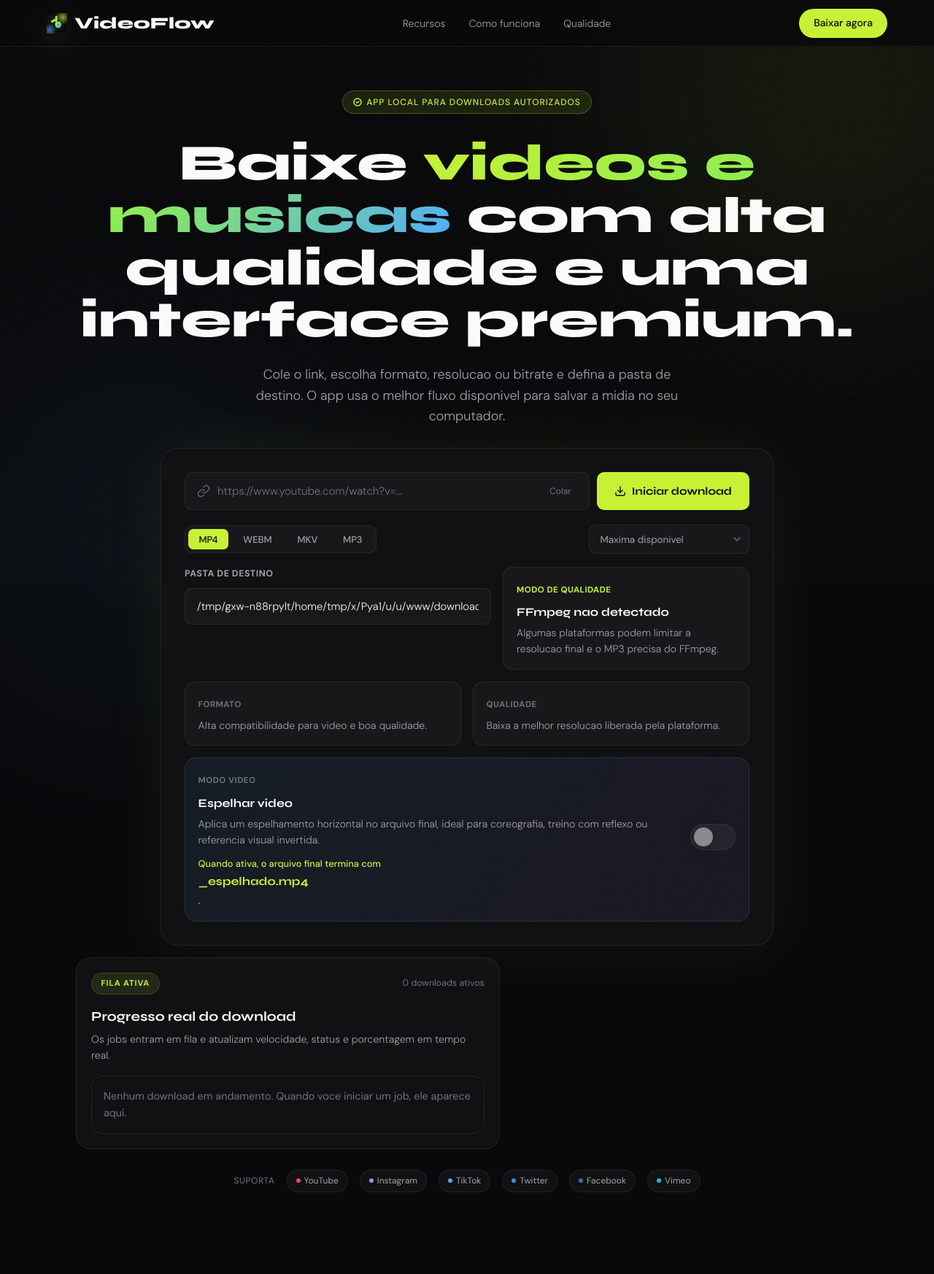
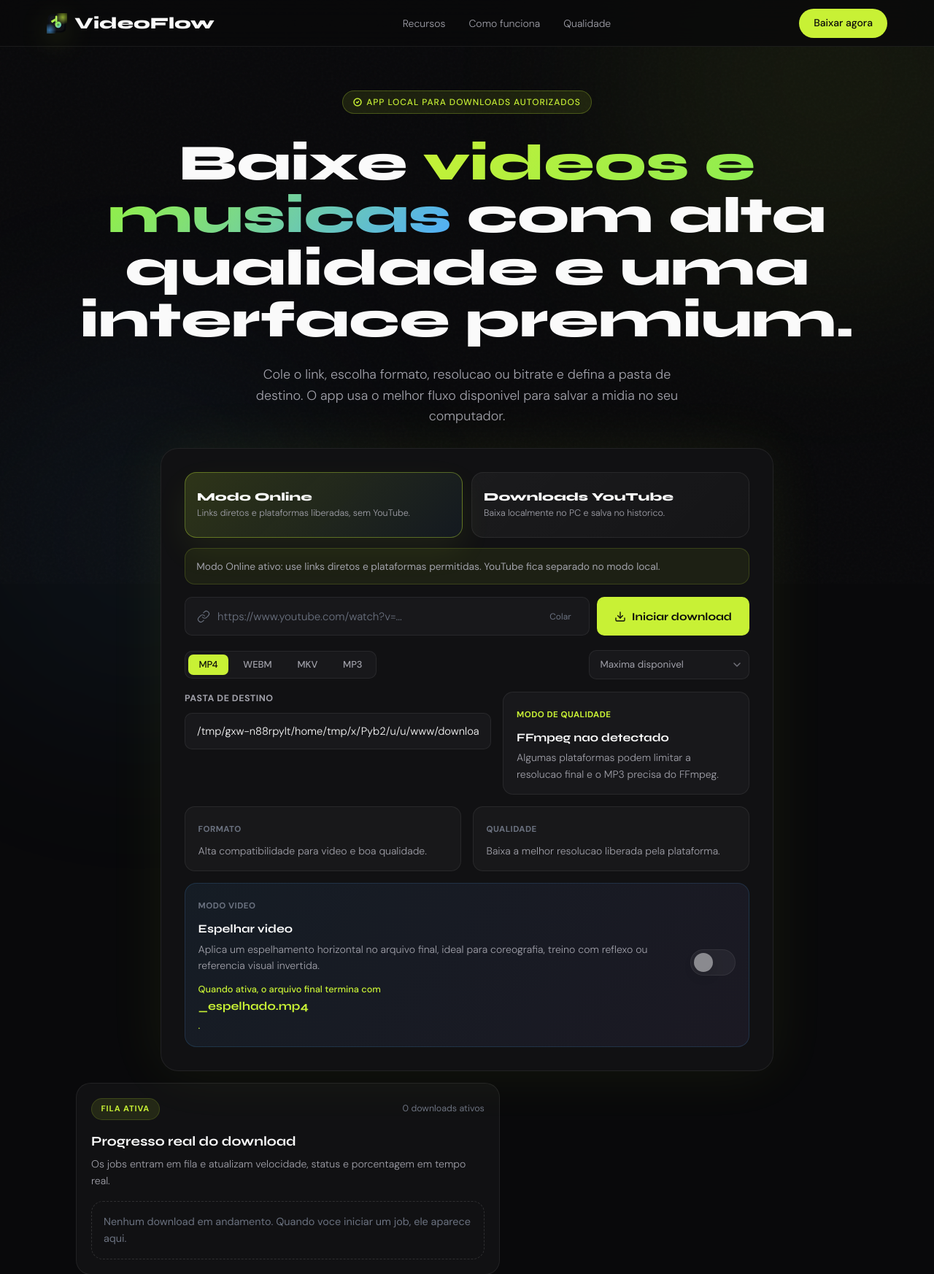
Before and after one commit to EduardoyuTA/DonwloadVideosDuh, a Flask app: page / in a window 1280 px wide. Shown: the top 1746 px of the page at 73% size. Run offline with Flask 3, Linux system fonts and the light colour scheme; data that the repository does not hold is empty; some libraries are stand-ins or nearby versions.

Commit message:
Split online and local YouTube download modes

```diff
--- a/app.py
+++ b/app.py
@@ -19,6 +19,7 @@ from downloader import (
     download_video,
     extract_video_preview,
     get_quality_options_for_format,
+    is_youtube_url,
 )
 
 RESOURCE_DIR = Path(getattr(sys, "_MEIPASS", Path(__file__).resolve().parent))
@@ -62,6 +63,7 @@ else:
     RELATIVE_OUTPUT_BASE_DIR = INSTALL_DIR
 
 SUPPORTED_FORMATS = {item["value"] for item in FORMAT_OPTIONS}
+SUPPORTED_DOWNLOAD_MODES = {"online", "youtube"}
 SUPPORTED_QUALITIES_BY_FORMAT = {
     format_choice: {item["value"] for item in quality_options}
     for format_choice, quality_options in QUALITY_OPTIONS_BY_FORMAT.items()
@@ -166,16 +168,39 @@ def normalize_flag(payload: dict[str, object], key: str) -> bool:
     return str(value or "").strip().lower() in {"1", "true", "on", "yes", "sim"}
 
 
+def normalize_download_mode(payload: dict[str, object]) -> str:
+    return normalize_choice(payload, "download_mode", "online")
+
+
 def validate_download_inputs(
     *,
     video_url: str,
     format_choice: str,
     quality_choice: str,
+    download_mode: str = "online",
     add_bpm_intro: bool = False,
     mirror_video: bool = False,
 ) -> str | None:
     if not is_valid_url(video_url):
         return "Informe um link valido com http:// ou https://."
+
+    if download_mode not in SUPPORTED_DOWNLOAD_MODES:
+        return "Escolha um modo de download suportado."
+
+    if download_mode == "online" and is_youtube_url(video_url):
+        return (
+            "Modo Online nao baixa links do YouTube. Use o modo Downloads YouTube "
+            "no app local para baixar esse tipo de link."
+        )
+
+    if download_mode == "youtube":
+        if HOSTED_MODE:
+            return (
+                "Downloads do YouTube precisam ser feitos no app local do PC. "
+                "Abra o iniciar_app.bat e use o modo Downloads YouTube."
+            )
+        if not is_youtube_url(video_url):
+            return "O modo Downloads YouTube aceita apenas links do YouTube."
 
     if format_choice not in SUPPORTED_FORMATS:
         return "Escolha um formato suportado."
@@ -212,6 +237,7 @@ def build_page_context(**overrides: object) -> dict[str, object]:
         "video_url": "",
         "output_dir": str(DEFAULT_DOWNLOAD_DIR),
         "format_choice": "mp4",
+        "download_mode": "online",
         "quality_choice": "best",
         "format_options": FORMAT_OPTIONS,
         "quality_options": get_quality_options_for_format("mp4"),
@@ -220,6 +246,7 @@ def build_page_context(**overrides: object) -> dict[str, object]:
         "add_bpm_intro": False,
         "mirror_video": False,
         "hosted_mode": HOSTED_MODE,
+        "local_youtube_available": not HOSTED_MODE,
         "static_version": static_version,
         "success": None,
         "notice": None,
@@ -230,6 +257,11 @@ def build_page_context(**overrides: object) -> dict[str, object]:
     context.update(overrides)
 
     format_choice = str(context.get("format_choice") or "mp4").strip().lower()
+    download_mode = str(context.get("download_mode") or "online").strip().lower()
+    if download_mode not in SUPPORTED_DOWNLOAD_MODES:
+        context["download_mode"] = "online"
+    else:
+        context["download_mode"] = download_mode
     quality_options = get_quality_options_for_format(format_choice)
     supported_qualities = {item["value"] for item in quality_options}
     if str(context.get("quality_choice") or "") not in supported_qualities:
@@ -280,6 +312,7 @@ def index() -> str:
 def api_preview() -> tuple[object, int] | object:
     payload = get_request_payload()
     video_url = normalize_video_url(payload.get("video_url"))
+    download_mode = normalize_download_mode(payload)
     format_choice = normalize_choice(payload, "format_choice", "mp4")
     quality_choice = normalize_choice(payload, "quality_choice", "best")
     add_bpm_intro = normalize_flag(payload, "add_bpm_intro")
@@ -289,6 +322,7 @@ def api_preview() -> tuple[object, int] | object:
         video_url=video_url,
         format_choice=format_choice,
         quality_choice=quality_choice,
+        download_mode=download_mode,
         add_bpm_intro=add_bpm_intro,
         mirror_video=mirror_video,
     )
@@ -313,6 +347,7 @@ def api_preview() -> tuple[object, int] | object:
 def api_create_download() -> tuple[object, int] | object:
     payload = get_request_payload()
     video_url = normalize_video_url(payload.get("video_url"))
+    download_mode = normalize_download_mode(payload)
     format_choice = normalize_choice(payload, "format_choice", "mp4")
     quality_choice = normalize_choice(payload, "quality_choice", "best")
     add_bpm_intro = normalize_flag(payload, "add_bpm_intro")
@@ -326,6 +361,7 @@ def api_create_download() -> tuple[object, int] | object:
         video_url=video_url,
         format_choice=format_choice,
         quality_choice=quality_choice,
+        download_mode=download_mode,
         add_bpm_intro=add_bpm_intro,
         mirror_video=mirror_video,
     )
@@ -338,6 +374,7 @@ def api_create_download() -> tuple[object, int] | object:
         output_dir=resolved_output_dir,
         format_choice=format_choice,
         quality_choice=quality_choice,
+        download_mode=download_mode,
         add_bpm_intro=add_bpm_intro,
         mirror_video=mirror_video,
         preview=preview,
@@ -392,6 +429,7 @@ def api_clear_history() -> object:
 def download() -> tuple[str, int] | str:
     payload = get_request_payload()
     video_url = normalize_video_url(payload.get("video_url"))
+    download_mode = normalize_download_mode(payload)
     output_dir_input = str(payload.get("output_dir") or "").strip()
     format_choice = normalize_choice(payload, "format_choice", "mp4")
     quality_choice = normalize_choice(payload, "quality_choice", "best")
@@ -403,6 +441,7 @@ def download() -> tuple[str, int] | str:
         output_dir=output_dir_input or str(DEFAULT_DOWNLOAD_DIR),
         format_choice=format_choice,
         quality_choice=quality_choice,
+        download_mode=download_mode,
         add_bpm_intro=add_bpm_intro,
         mirror_video=mirror_video,
     )
@@ -411,6 +450,7 @@ def download() -> tuple[str, int] | str:
         video_url=video_url,
         format_choice=format_choice,
         quality_choice=quality_choice,
+        download_mode=download_mode,
         add_bpm_intro=add_bpm_intro,
         mirror_video=mirror_video,
     )
--- a/download_manager.py
+++ b/download_manager.py
@@ -219,6 +219,7 @@ class DownloadManager:
         output_dir: Path,
         format_choice: str,
         quality_choice: str,
+        download_mode: str = "online",
         add_bpm_intro: bool = False,
         mirror_video: bool = False,
         preview: dict[str, object] | None = None,
@@ -241,6 +242,7 @@ class DownloadManager:
             "output_dir": str(output_dir),
             "format_choice": format_choice,
             "quality_choice": quality_choice,
+            "download_mode": download_mode,
             "add_bpm_intro": add_bpm_intro,
             "mirror_video": mirror_video,
             "selection_summary": selection_summary,
@@ -405,6 +407,7 @@ class DownloadManager:
             "duration_label": result.get("duration_label") or job.get("duration_label"),
             "selection_summary": str(result["selection_summary"]),
             "notice": result.get("notice"),
+            "download_mode": str(job.get("download_mode") or "online"),
             "completed_at": completed_at,
         }
         self._update_job(job_id, **completed_job)
@@ -423,6 +426,7 @@ class DownloadManager:
                 "completed_at": completed_at,
                 "format_choice": str(job["format_choice"]),
                 "quality_choice": str(job["quality_choice"]),
+                "download_mode": str(job.get("download_mode") or "online"),
                 "add_bpm_intro": bool(job.get("add_bpm_intro")),
                 "mirror_video": bool(job.get("mirror_video")),
             }
--- a/static/app.js
+++ b/static/app.js
@@ -2,6 +2,9 @@ const toast = document.getElementById("toast");
 const toastMsg = document.getElementById("toastMsg");
 const pasteBtn = document.getElementById("pasteBtn");
 const formatChoiceInput = document.getElementById("formatChoice");
+const downloadModeInput = document.getElementById("downloadMode");
+const modeTabs = document.querySelectorAll(".mode-tab");
+const modeAlert = document.getElementById("modeAlert");
 const formatTabs = document.querySelectorAll(".tab");
 const formatHelp = document.getElementById("formatHelp");
 const qualityHelp = document.getElementById("qualityHelp");
@@ -52,6 +55,7 @@ const appConfig = (() => {
   }
 })();
 const isHostedMode = appConfig.hosted_mode === true;
+const isLocalYoutubeAvailable = appConfig.local_youtube_available === true;
 const qualityOptionsByFormat = (() => {
   if (!qualityOptionsData) {
     return {};
@@ -80,6 +84,7 @@ const state = {
   qualityChoices: { ...defaultQualityChoices },
   addBpmIntro: false,
   mirrorVideo: false,
+  downloadMode: downloadModeInput ? downloadModeInput.value : "online",
 };
 
 function buildRestartRequiredMessage(featureLabel) {
@@ -188,6 +193,58 @@ function isValidUrl(value) {
   }
 }
 
+function getUrlHostname(value) {
+  try {
+    return new URL(normalizeVideoUrl(value)).hostname.toLowerCase();
+  } catch {
+    return "";
+  }
+}
+
+function isYoutubeUrl(value) {
+  const hostname = getUrlHostname(value);
+  return hostname === "youtu.be" || hostname.endsWith(".youtube.com");
+}
+
+function getModeValidationMessage(payload = currentPayload()) {
+  if (!isValidUrl(payload.video_url)) {
+    return "";
+  }
+
+  if (payload.download_mode === "online" && isYoutubeUrl(payload.video_url)) {
+    return "Modo Online nao baixa links do YouTube. Selecione Downloads YouTube no app local do PC.";
+  }
+
+  if (payload.download_mode === "youtube" && !isLocalYoutubeAvailable) {
+    return "Downloads YouTube precisam do app local rodando no PC. Abra o iniciar_app.bat e use esse modo por la.";
+  }
+
+  if (payload.download_mode === "youtube" && !isYoutubeUrl(payload.video_url)) {
+    return "O modo Downloads YouTube aceita apenas links do YouTube.";
+  }
+
+  return "";
+}
+
+function modeHelperMessage(mode = state.downloadMode) {
+  if (mode === "youtube") {
+    return isLocalYoutubeAvailable
+      ? "Modo YouTube local ativo: o download roda neste PC e entra no historico do app."
+      : "Modo YouTube disponivel apenas no app local do PC. No site online, use links diretos que nao sejam YouTube.";
+  }
+
+  return "Modo Online ativo: use links diretos e plataformas permitidas. YouTube fica separado no modo local.";
+}
+
+function renderModeAlert(message = modeHelperMessage()) {
+  if (!modeAlert) {
+    return;
+  }
+
+  modeAlert.hidden = !message;
+  modeAlert.textContent = message;
+}
+
 function formatLocalDate(isoDate) {
   if (!isoDate) {
     return "--";
@@ -209,6 +266,7 @@ function currentPayload() {
   return {
     video_url: normalizeVideoUrl(videoUrlInput ? videoUrlInput.value : ""),
     output_dir: !isHostedMode && outputDirInput ? outputDirInput.value.trim() : "",
+    download_mode: downloadModeInput ? downloadModeInput.value : state.downloadMode,
     format_choice: activeFormat,
     quality_choice: qualitySelect ? qualitySelect.value : "best",
     mirror_video:
@@ -248,6 +306,7 @@ function getPreviewKey(payload = currentPayload()) {
   return [
     payload.video_url,
     payload.format_choice,
+    payload.download_mode,
     payload.quality_choice,
     payload.mirror_video,
     payload.add_bpm_intro,
@@ -263,6 +322,7 @@ function savePreferences() {
   state.qualityChoices[payload.format_choice] = payload.quality_choice;
   const preferenceData = {
     format_choice: payload.format_choice,
+    download_mode: payload.download_mode,
     quality_choice: payload.quality_choice,
     quality_choices: state.qualityChoices,
     add_bpm_intro: state.addBpmIntro,
@@ -278,12 +338,16 @@ function savePreferences() {
 
 function loadPreferences() {
   if (!window.localStorage) {
+    syncFormatState(formatChoiceInput ? formatChoiceInput.value : "mp4");
+    syncDownloadModeState(state.downloadMode);
     return;
   }
 
   try {
     const raw = localStorage.getItem(STORAGE_KEY);
     if (!raw) {
+      syncFormatState(formatChoiceInput ? formatChoiceInput.value : "mp4");
+      syncDownloadModeState(state.downloadMode);
       return;
     }
 
@@ -315,6 +379,9 @@ function loadPreferences() {
         mirrorVideoCheckbox.checked = data.mirror_video;
       }
     }
+    if (typeof data.download_mode === "string") {
+      state.downloadMode = data.download_mode;
+    }
 
     const initialFormat =
       typeof data.format_choice === "string"
@@ -332,6 +399,7 @@ function loadPreferences() {
 
     if (typeof data.format_choice === "string") {
       syncFormatState(data.format_choice);
+      syncDownloadModeState(state.downloadMode);
       return;
     }
   } catch {
@@ -339,6 +407,7 @@ function loadPreferences() {
   }
 
   syncFormatState(formatChoiceInput ? formatChoiceInput.value : "mp4");
+  syncDownloadModeState(state.downloadMode);
 }
 
 function setPreviewLoading() {
@@ -451,6 +520,20 @@ async function requestPreview({ force = false, silent = false } = {}) {
     return null;
   }
 
+  const modeMessage = getModeValidationMessage(payload);
+  if (modeMessage) {
+    state.preview = null;
+    state.previewKey = null;
+    renderPreviewError(modeMessage);
+    renderModeAlert(modeMessage);
+    if (!silent) {
+      showToast(modeMessage);
+    }
+    return null;
+  }
+
+  renderModeAlert(modeHelperMessage(payload.download_mode));
+
   const previewKey = getPreviewKey(payload);
   if (!force && state.previewKey === previewKey && state.preview) {
     renderPreview(state.preview);
@@ -494,6 +577,15 @@ function schedulePreview(delay = 700) {
   clearTimeout(state.previewTimer);
   if (!videoUrlInput || !isValidUrl(videoUrlInput.value.trim())) {
     clearPreview();
+    renderModeAlert(modeHelperMessage());
+    return;
+  }
+
+  const payload = currentPayload();
+  const modeMessage = getModeValidationMessage(payload);
+  if (modeMessage) {
+    renderPreviewError(modeMessage);
+    renderModeAlert(modeMessage);
     return;
   }
 
@@ -531,6 +623,23 @@ function syncMusicOptionState(format) {
   }
 
   bpmIntroCheckbox.checked = false;
+}
+
+function syncDownloadModeState(mode) {
+  const normalizedMode = mode === "youtube" ? "youtube" : "online";
+  state.downloadMode = normalizedMode;
+
+  if (downloadModeInput) {
+    downloadModeInput.value = normalizedMode;
+  }
+
+  modeTabs.forEach((tab) => {
+    const isActive = tab.dataset.downloadMode === normalizedMode;
+    tab.classList.toggle("active", isActive);
+    tab.setAttribute("aria-pressed", isActive ? "true" : "false");
+  });
+
+  renderModeAlert(modeHelperMessage(normalizedMode));
 }
 
 function syncVideoOptionState(format) {
@@ -706,6 +815,8 @@ function historyThumbMarkup(entry) {
 }
 
 function renderHistoryItem(entry) {
+  const modeLabel =
+    entry.download_mode === "youtube" ? "YouTube local" : "Online";
   const pathMarkup =
     !isHostedMode && entry.file_path
       ? `<div class="history-path">${escapeHtml(entry.file_path)}</div>`
@@ -720,7 +831,7 @@ function renderHistoryItem(entry) {
         ${historyThumbMarkup(entry)}
         <div class="history-copy">
           <h4 class="history-title">${escapeHtml(entry.title)}</h4>
-          <p class="history-subtitle">${escapeHtml(entry.platform_label || "Link")} - ${escapeHtml(entry.selection_summary || "--")}</p>
+          <p class="history-subtitle">${escapeHtml(entry.platform_label || "Link")} - ${escapeHtml(entry.selection_summary || "--")} - ${escapeHtml(modeLabel)}</p>
           <div class="history-meta">
             <span class="job-pill">${escapeHtml(entry.duration_label || "Duracao indisponivel")}</span>
             <span class="job-pill">${escapeHtml(formatLocalDate(entry.completed_at))}</span>
@@ -838,6 +949,14 @@ async function handleDownloadSubmit(event) {
     videoUrlInput.value = payload.video_url;
   }
 
+  const modeMessage = getModeValidationMessage(payload);
+  if (modeMessage) {
+    renderPreviewError(modeMessage);
+    renderModeAlert(modeMessage);
+    showToast(modeMessage);
+    return;
+  }
+
   savePreferences();
   const preview =
     state.previewKey === getPreviewKey(payload) && state.preview
@@ -876,6 +995,14 @@ async function handleDownloadSubmit(event) {
     }
   }
 }
+
+modeTabs.forEach((tab) => {
+  tab.addEventListener("click", () => {
+    syncDownloadModeState(tab.dataset.downloadMode || "online");
+    savePreferences();
+    schedulePreview(180);
+  });
+});
 
 formatTabs.forEach((tab) => {
   tab.addEventListener("click", () => {
--- a/static/styles.css
+++ b/static/styles.css
@@ -292,6 +292,69 @@ footer {
   box-shadow: 0 0 100px rgba(200, 241, 53, 0.13);
 }
 
+.download-mode-switch {
+  display: grid;
+  grid-template-columns: repeat(2, minmax(0, 1fr));
+  gap: 0.75rem;
+  margin-bottom: 1.15rem;
+}
+
+.mode-tab {
+  min-height: 90px;
+  border: 1px solid var(--border);
+  border-radius: 16px;
+  background: linear-gradient(135deg, rgba(255, 255, 255, 0.045), rgba(255, 255, 255, 0.018));
+  color: var(--text-soft);
+  cursor: pointer;
+  padding: 1rem;
+  text-align: left;
+  transition: border-color 0.2s ease, background 0.2s ease, transform 0.15s ease;
+}
+
+.mode-tab span,
+.mode-tab small {
+  display: block;
+}
+
+.mode-tab span {
+  color: var(--text);
+  font-family: var(--font-head);
+  font-size: 0.98rem;
+  font-weight: 800;
+  line-height: 1.15;
+  margin-bottom: 0.35rem;
+}
+
+.mode-tab small {
+  color: var(--text-soft);
+  font-family: var(--font-body);
+  font-size: 0.78rem;
+  font-weight: 300;
+  line-height: 1.35;
+}
+
+.mode-tab:hover {
+  border-color: rgba(200, 241, 53, 0.22);
+  transform: translateY(-1px);
+}
+
+.mode-tab.active {
+  border-color: rgba(200, 241, 53, 0.36);
+  background: linear-gradient(135deg, rgba(200, 241, 53, 0.16), rgba(79, 172, 254, 0.06));
+  box-shadow: 0 18px 45px rgba(200, 241, 53, 0.07);
+}
+
+.mode-alert {
+  margin: -0.25rem 0 1.1rem;
+  border: 1px solid rgba(200, 241, 53, 0.16);
+  border-radius: 14px;
+  background: rgba(200, 241, 53, 0.07);
+  color: var(--text-soft);
+  padding: 0.8rem 0.95rem;
+  text-align: left;
+  font-size: 0.86rem;
+}
+
 .input-row {
   display: flex;
   gap: 10px;
@@ -1560,6 +1623,16 @@ footer {
     padding: 1rem;
   }
 
+  .download-mode-switch {
+    grid-template-columns: 1fr;
+    gap: 0.6rem;
+  }
+
+  .mode-tab {
+    min-height: 78px;
+    padding: 0.85rem;
+  }
+
   .input-row {
     flex-direction: column;
   }
--- a/templates/index.html
+++ b/templates/index.html
@@ -77,6 +77,42 @@
             id="formatChoice"
             value="{{ format_choice }}"
           />
+          <input
+            type="hidden"
+            name="download_mode"
+            id="downloadMode"
+            value="{{ download_mode }}"
+          />
+
+          <div class="download-mode-switch" aria-label="Modo de download">
+            <button
+              type="button"
+              class="mode-tab{% if download_mode == 'online' %} active{% endif %}"
+              data-download-mode="online"
+              aria-pressed="{% if download_mode == 'online' %}true{% else %}false{% endif %}"
+            >
+              <span>Modo Online</span>
+              <small>Links diretos e plataformas liberadas, sem YouTube.</small>
+            </button>
+
+            <button
+              type="button"
+              class="mode-tab{% if download_mode == 'youtube' %} active{% endif %}"
+              data-download-mode="youtube"
+              aria-pressed="{% if download_mode == 'youtube' %}true{% else %}false{% endif %}"
+            >
+              <span>Downloads YouTube</span>
+              <small>
+                {% if hosted_mode %}
+                Use o app local do PC para baixar YouTube.
+                {% else %}
+                Baixa localmente no PC e salva no historico.
+                {% endif %}
+              </small>
+            </button>
+          </div>
+
+          <div class="mode-alert" id="modeAlert" hidden></div>
 
           <div class="input-row">
             <div class="url-wrap">
@@ -104,7 +140,7 @@
                 name="video_url"
                 class="url-input"
                 type="url"
-                placeholder="https://www.youtube.com/watch?v=..."
+                placeholder="{% if hosted_mode %}https://exemplo.com/video.mp4{% else %}https://www.youtube.com/watch?v=...{% endif %}"
                 value="{{ video_url }}"
                 required
               />
@@ -180,7 +216,7 @@
             <div class="mini-card web-mode-card">
               <span class="mini-label">Modo online</span>
               <strong>Download pelo navegador</strong>
-              <p>Quando terminar, use o botao Baixar arquivo na fila ou no historico.</p>
+              <p>Use links diretos e plataformas liberadas. YouTube fica no modo local do PC.</p>
             </div>
             {% else %}
             <div class="field-block">
@@ -389,7 +425,7 @@
 
         <div class="platforms">
           <span>Suporta</span>
-          <div class="platform-tag yt"><div class="dot"></div>YouTube</div>
+          <div class="platform-tag yt"><div class="dot"></div>{% if hosted_mode %}YouTube local{% else %}YouTube{% endif %}</div>
           <div class="platform-tag ig"><div class="dot"></div>Instagram</div>
           <div class="platform-tag tt"><div class="dot"></div>TikTok</div>
           <div class="platform-tag tw"><div class="dot"></div>Twitter</div>
@@ -720,7 +756,7 @@
       {{ quality_options_by_format | tojson }}
     </script>
     <script id="appConfigData" type="application/json">
-      {{ {"hosted_mode": hosted_mode} | tojson }}
+      {{ {"hosted_mode": hosted_mode, "local_youtube_available": local_youtube_available} | tojson }}
     </script>
     <script src="{{ url_for('static', filename='app.js', v=static_version) }}"></script>
   </body>
```
Also changed, not shown: tests/test_download_modes.py (added, +123 -0 lines), tests/test_url_handling.py (+2 -2 lines).
